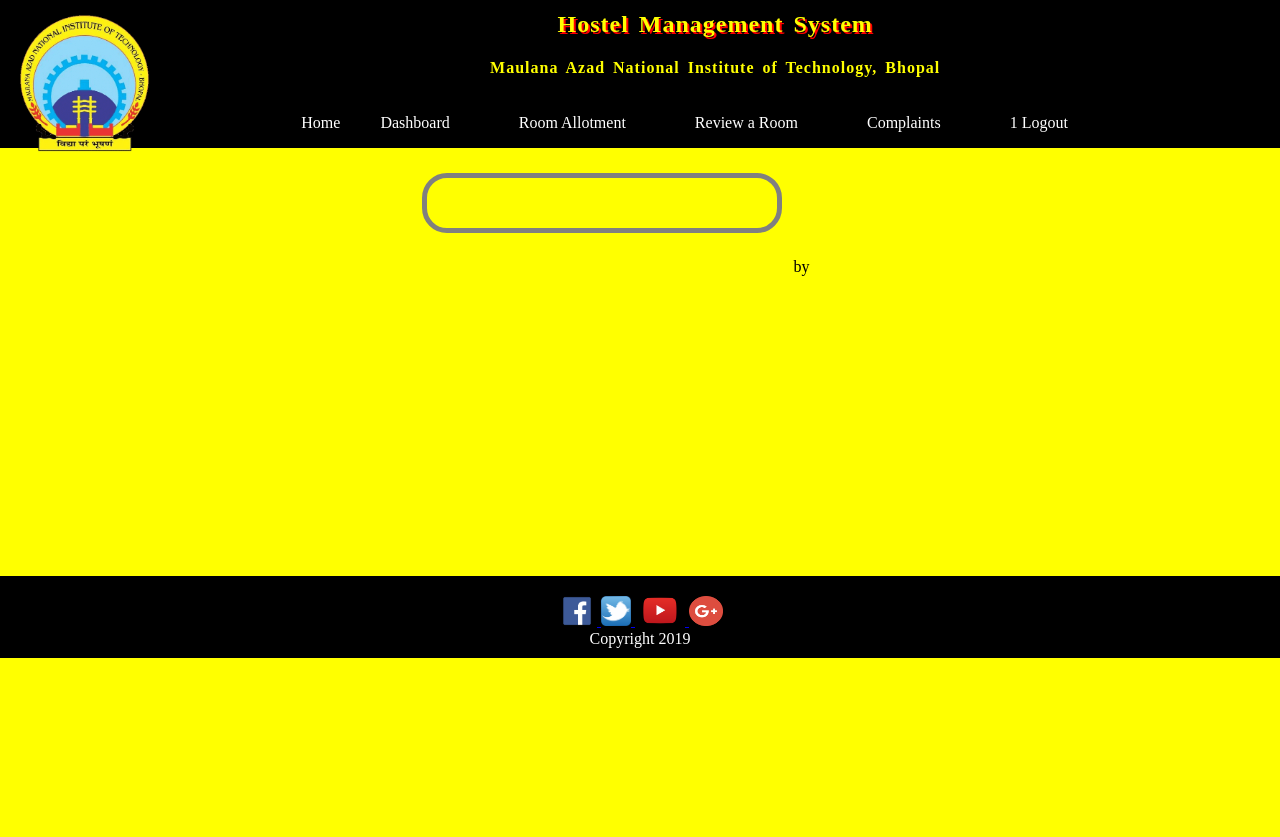
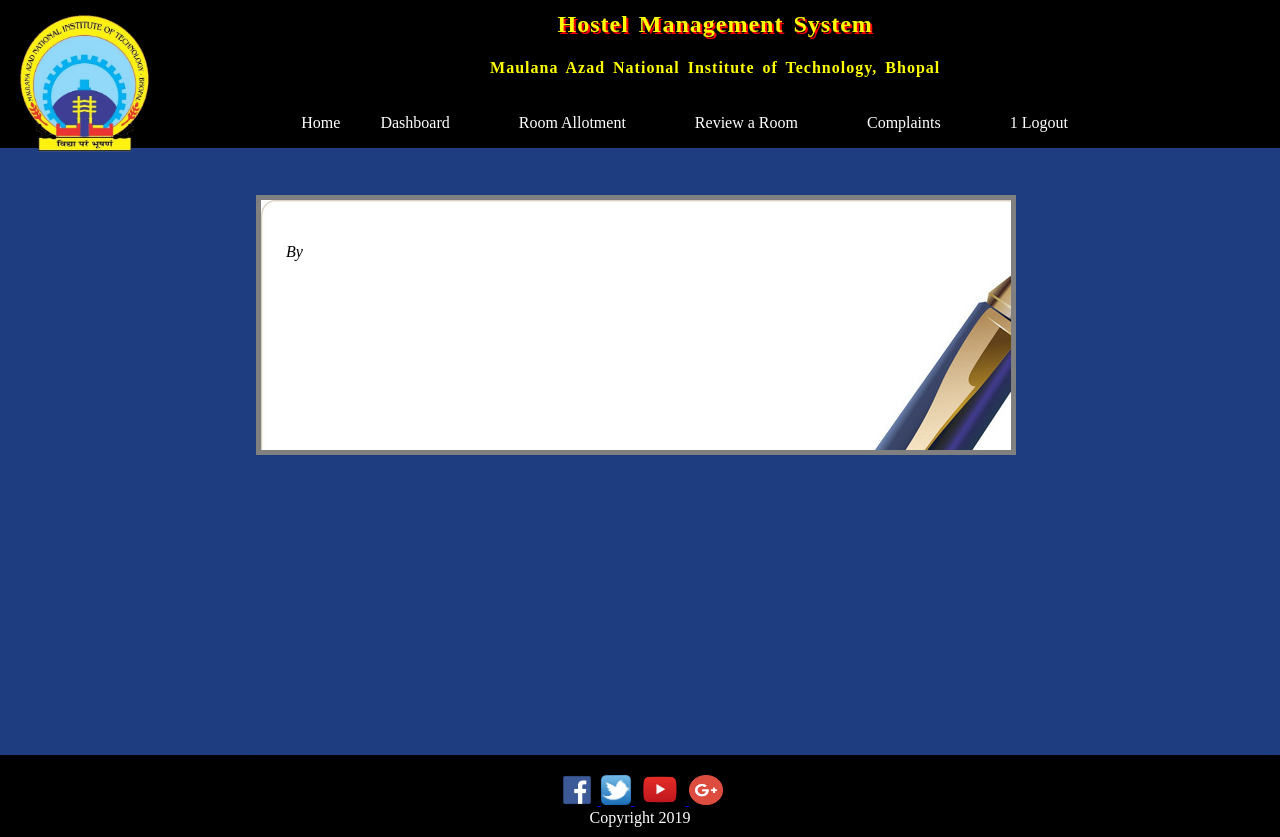
Before and after one commit to anujshr15/Food-Delivery-Site, a PHP site: page /review.php in a window 1280 px wide. Before the commit the page ends 658 px from the top, so only its background shows below. Run offline with PHP 8.4, Linux system fonts and the light colour scheme; the visitor is signed in with stand-in values (Sample User, id 1); data that the repository does not hold is empty.

Commit message:
'message'

```diff
--- a/review.php
+++ b/review.php
@@ -15,8 +15,7 @@ $_SESSION['url']=$_SERVER['REQUEST_URI'];
 	<title>Thank You!!</title>
 	<style type="text/css">
 		body{
-			background-color:yellow ;
-
+			background-color: powderblue ;
 
 
 		}
@@ -24,33 +23,60 @@ $_SESSION['url']=$_SERVER['REQUEST_URI'];
 
 
  .re{
-  width: 300px;
+  width: 700px;
   border: 5px solid grey;
   padding: 25px;
   margin: 25px;
-  margin-left: 33% ;
-  border-radius: 25px;
+  margin-left: 20% ;
+  border-radius: 25px
+  font color: red ;
+  background-color: green ;
+  height: 200px ;
+  background-image: url(pen4.jpg) ;
+  text-decoration-color: red ;
+
 }
  .me{
- 	margin-left: 62% ;
+ 	margin-left: 75% ;
+ 	font-size: 30px ;
  }
-  h2{
-  	font-size: 120%
-  	text-align
+  .hey{
+  	width: 70px;
+  /*border: 1px solid grey;*/
+  padding: .5px;
+  margin: .5px;
+  margin-left: 45% ;
+  border-radius: 25px;
+  text-decoration: underline;
+
+
   }
+  body
+{
+  margin:0;
+  background-color: black;
+}
+
+
+
+    #grad1
+{
+  background-image: linear-gradient(to right,rgba(60,120,255,.5),rgba(60,120,255,.5),rgba(60,120,255,0.5));
+}
 	</style>
 	<link rel="stylesheet" type="text/css" href="nav.css">
 </head>
-<body>
+<body id="grad1">
 	<div class="head">
 	<header>
 
 		<?php include 'navbar.php'?>
 	</header>
-	<h2><?php echo $_POST["room"] ;?></h2>
-  <div class="re"><em>
-  <?php echo $_POST["rev"] ; ?></em></div>
-  <div class="me">by <?php  echo $_POST["student"] ; ?></div>
+	<div class="hey"><h2><?php echo $_POST["room"] ;?></h2></div>
+  <div class="re" ><em>
+  <?php echo $_POST["rev"] ; ?><br>By<br><?php  echo $_POST["student"] ; ?><br><?php  echo $_POST["rno"] ; ?></em></div>
+
+  </div>
 
   <!-- <footer>@Copyright 2019</footer> -->
 <footer style="margin-top: 300px;text-align: center;background-color: black;padding-top: 20px;color: white;padding-bottom: 10px;">
```
Also changed, not shown: complaint.php (+18 -4 lines), pen.jpg (added), pen1.png (added), pen4.jpg (added), pen5.jpg (added), pen6.jpg (added).
